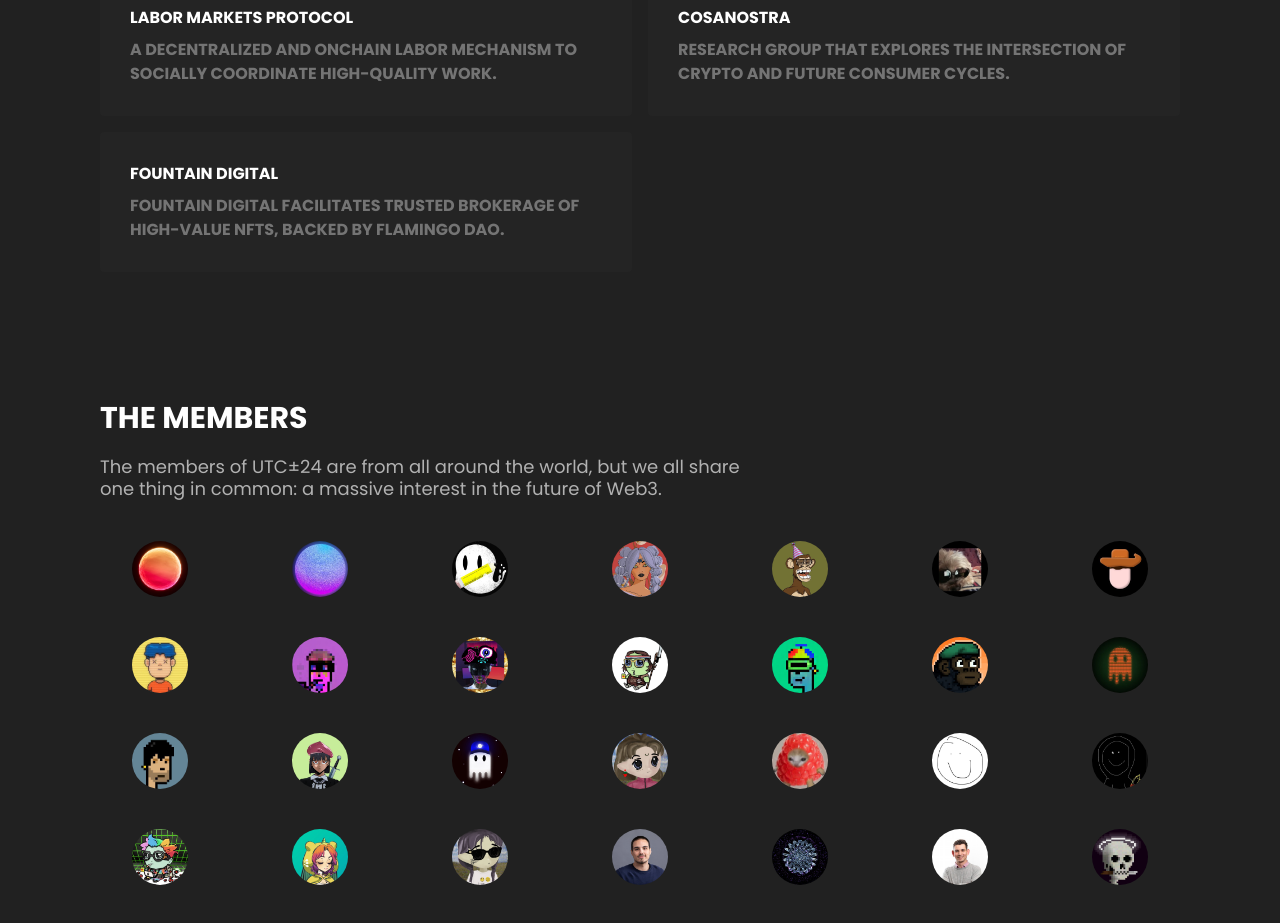
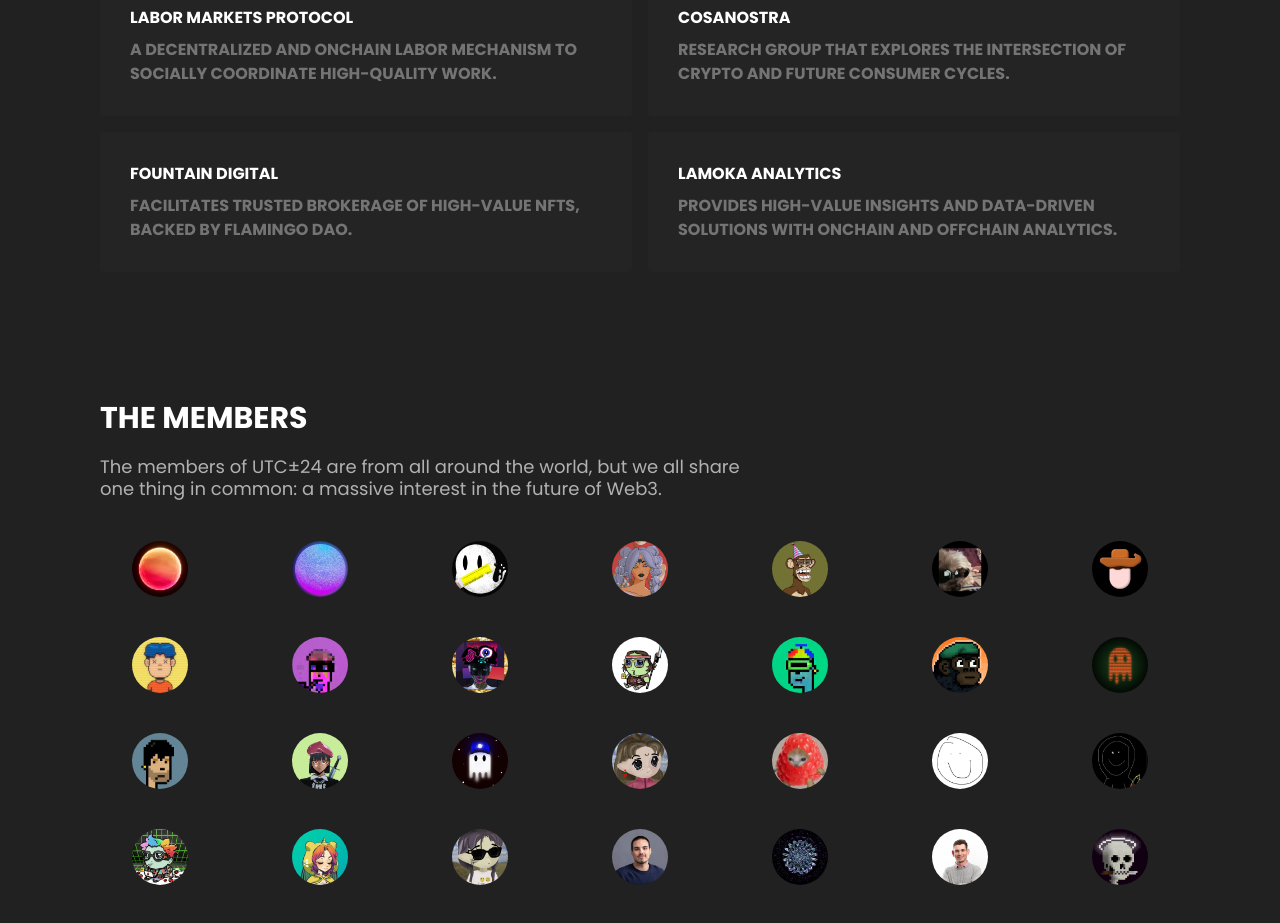
Before and after one commit to nftchance/utc24, a Next.js app: page / in a window 1280 px wide. Shown: the part 1020-1943 px from the top of the page. Built offline with nearby package versions, Linux system fonts and the light colour scheme.

Commit message:
feat: add lamoka

```diff
--- a/app/components/Roster/ProjectRoster.tsx
+++ b/app/components/Roster/ProjectRoster.tsx
@@ -41,8 +41,14 @@ export default async function ProjectRoster() {
     {
       name: "Fountain Digital",
       description:
-        "Fountain Digital facilitates trusted brokerage of high-value NFTs, Backed by Flamingo DAO.",
+        "Facilitates trusted brokerage of high-value NFTs, Backed by Flamingo DAO.",
       url: "https://fountaindigital.xyz/",
+    },
+    {
+      name: "Lamoka Analytics",
+      description:
+        "Provides high-value insights and data-driven solutions with onchain and offchain analytics.",
+      url: "https://lamoka.co/",
     },
   ];
 
```
